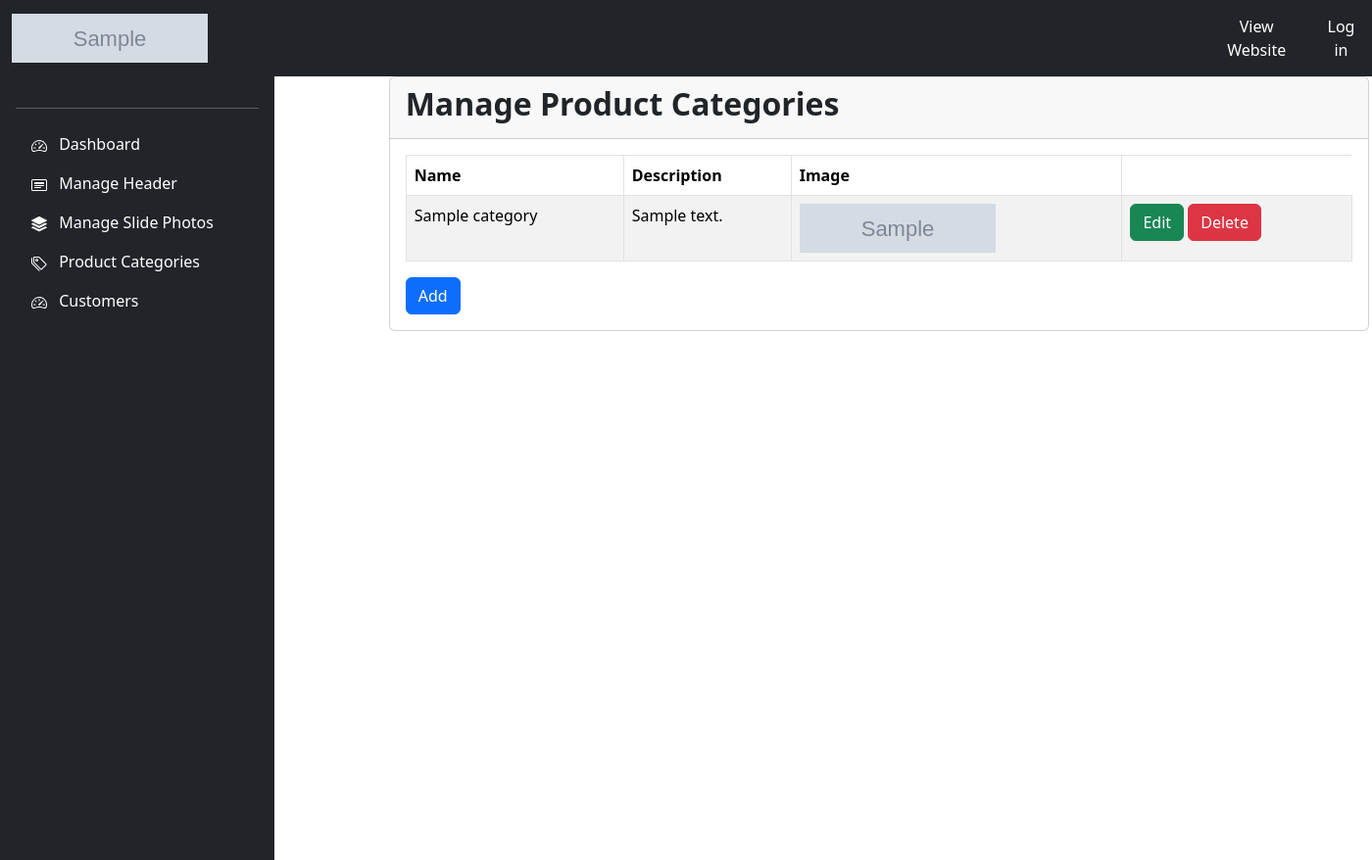
After one commit to cyrusesales/jn4d-website, a Django app: page /adminpage/manage-categories/ in a window 1400 px wide. The commit adds this page. Shown: the whole page at 98% size. Run offline with Django 5.2, Linux system fonts and the light colour scheme; tables that the repository leaves empty hold one stand-in row (values such as "Sample post"); grey boxes marked "Sample" are stand-in pictures; parts of the project's set-up code (start-up, migrations or seed data) failed here and were passed over.

Commit message:
added category model, urls, views and templates

```diff
--- a/jn4dwebsite/admin_page/templates/admin_base.html
+++ b/jn4dwebsite/admin_page/templates/admin_base.html
@@ -29,6 +29,10 @@
         <path d="m14.12 10.163 1.715.858c.22.11.22.424 0 .534L8.267 15.34a.6.6 0 0 1-.534 0L.165 11.555a.299.299 0 0 1 0-.534l1.716-.858 5.317 2.659c.505.252 1.1.252 1.604 0l5.317-2.66zM7.733.063a.6.6 0 0 1 .534 0l7.568 3.784a.3.3 0 0 1 0 .535L8.267 8.165a.6.6 0 0 1-.534 0L.165 4.382a.299.299 0 0 1 0-.535z"/>
         <path d="m14.12 6.576 1.715.858c.22.11.22.424 0 .534l-7.568 3.784a.6.6 0 0 1-.534 0L.165 7.968a.299.299 0 0 1 0-.534l1.716-.858 5.317 2.659c.505.252 1.1.252 1.604 0z"/>
       </symbol>
+      <symbol id="category" viewBox="0 0 16 16" fill="currentColor">
+        <path d="M3 2v4.586l7 7L14.586 9l-7-7zM2 2a1 1 0 0 1 1-1h4.586a1 1 0 0 1 .707.293l7 7a1 1 0 0 1 0 1.414l-4.586 4.586a1 1 0 0 1-1.414 0l-7-7A1 1 0 0 1 2 6.586z"/>
+        <path d="M5.5 5a.5.5 0 1 1 0-1 .5.5 0 0 1 0 1m0 1a1.5 1.5 0 1 0 0-3 1.5 1.5 0 0 0 0 3M1 7.086a1 1 0 0 0 .293.707L8.75 15.25l-.043.043a1 1 0 0 1-1.414 0l-7-7A1 1 0 0 1 0 7.586V3a1 1 0 0 1 1-1z"/>
+      </symbol>
     </svg>
     <nav class="navbar navbar-expand-lg navbar-dark bg-dark">
       {% if headers %} {% for header in headers %}
@@ -51,11 +55,11 @@
     <div class="container" style="margin-left: 0px; margin-right: unset;">
       <div class="row">
         <!--Sidebar-->
-        <div class="col-4 d-flex flex-column flex-shrink-0 p-3 text-white bg-dark" style="width: 280px; position: fixed; height: 100%;">
+        <div class="col-4 d-flex flex-column flex-shrink-0 p-3 text-white bg-dark" style="width: 280px; position: absolute; height: 100%;">
           <hr>
           <ul class="nav nav-pills flex-column mb-auto">
             <li class="nav-item">
-              <a href="{% url "adminpage" %}" class="nav-link text-white active" aria-current="page">
+              <a href="{% url "adminpage" %}" class="nav-link text-white" aria-current="page">
                 <svg class="bi me-2" width="16" height="16">
                   <use xlink:href="#dashboard"></use>
                 </svg>
@@ -79,11 +83,11 @@
               </a>
             </li>
             <li class="nav-item">
-              <a href="#" class="nav-link text-white" aria-current="page">
+              <a href="{% url "manage-categories" %}" class="nav-link text-white" aria-current="page">
                 <svg class="bi me-2" width="16" height="16">
-                  <use xlink:href="#dashboard"></use>
+                  <use xlink:href="#category"></use>
                 </svg>
-                Products
+                Product Categories
               </a>
             </li>
             <li class="nav-item">
--- /dev/null
+++ b/jn4dwebsite/admin_page/templates/manage_categories.html
@@ -0,0 +1,113 @@
+{% extends "admin_base.html" %} {% block title %}Manage Product
+Categories{%endblock %} {% block content %}
+<link
+  href="https://cdn.jsdelivr.net/npm/bootstrap@5.3.7/dist/css/bootstrap.min.css"
+  rel="stylesheet"
+/>
+<script
+  src="https://cdn.jsdelivr.net/npm/bootstrap@5.3.8/dist/js/bootstrap.bundle.min.js"
+  integrity="sha384-FKyoEForCGlyvwx9Hj09JcYn3nv7wiPVlz7YYwJrWVcXK/BmnVDxM+D2scQbITxI"
+  crossorigin="anonymous"
+></script>
+<section class="section">
+  <div class="container">
+    <div class="row justify-content-center">
+      <div class="col-md-8">
+        <div></div>
+        <div class="card" style="width: 1000px">
+          <div class="card-header">
+            <h2 class="fw-bold">Manage Product Categories</h2>
+          </div>
+          <div class="card-body">
+            <table class="table table-bordered table-striped">
+              <thead>
+                <tr>
+                  <th>Name</th>
+                  <th>Description</th>
+                  <th>Image</th>
+                </tr>
+              </thead>
+              <tbody>
+                {% for category in categories %}
+                <tr>
+                  <td>{{ category.name }}</td>
+                  <td>{{ category.description }}</td>
+                  {% if category.image %}
+                  <td>
+                    <img
+                      src="{{ category.image.url }}"
+                      alt=""
+                      width="200"
+                      height="50"
+                    />
+                  </td>
+                  {% else %}
+                  <td>
+                    <p>No Image Available</p>
+                  </td>
+                  {% endif %}
+                  <td>
+                    <a href="" class="btn btn-success">Edit</a>
+                    <button
+                      type="button"
+                      class="btn btn-danger"
+                      data-bs-toggle="modal"
+                      data-bs-target="#staticBackdrop-{{ category.id }}"
+                    >
+                      Delete
+                    </button>
+                    <!--Modal-->
+                    <div
+                      class="modal fade"
+                      id="staticBackdrop-{{ category.id }}"
+                      data-bs-backdrop="static"
+                      data-bs-keyboard="false"
+                      tabindex="-1"
+                      aria-labelledby="staticBackdropLabel-{{ category.id }}"
+                      aria-hidden="true"
+                    >
+                      <div class="modal-dialog">
+                        <div class="modal-content">
+                          <div class="modal-header">
+                            <h1
+                              class="modal-title fs-5"
+                              id="staticBackdropLabel-{{ category.id }}"
+                            >
+                              Delete
+                            </h1>
+                            <button
+                              type="button"
+                              class="btn-close"
+                              data-bs-dismiss="modal"
+                              aria-label="Close"
+                            ></button>
+                          </div>
+                          <div class="modal-body">
+                            <p>Are you sure you want to delete?</p>
+                          </div>
+                          <div class="modal-footer">
+                            <button
+                              type="button"
+                              class="btn btn-secondary"
+                              data-bs-dismiss="modal"
+                            >
+                              Close
+                            </button>
+                            <a href="" class="btn btn-danger">Delete</a>
+                          </div>
+                        </div>
+                      </div>
+                    </div>
+                  </td>
+                </tr>
+                {% endfor %}
+              </tbody>
+            </table>
+            <a href="" class="btn btn-primary">Add</a>
+          </div>
+        </div>
+      </div>
+    </div>
+  </div>
+</section>
+{% endblock %}
--- a/jn4dwebsite/admin_page/urls.py
+++ b/jn4dwebsite/admin_page/urls.py
@@ -10,4 +10,6 @@ urlpatterns = [
     path('edit-carousel/<str:pk>', views.editCarousel, name='edit-carousel'),
     path('add-carousel/', views.addCarousel, name="add-carousel"),
     path('delete-carousel/<str:pk>', views.deleteCarousel, name="delete-carousel"),
+    path('manage-categories/', views.manageCategories, name='manage-categories'),
+    path('edit-categories/<str:pk>', views.editCategories, name='edit-categories'),
 ]
--- a/jn4dwebsite/admin_page/views.py
+++ b/jn4dwebsite/admin_page/views.py
@@ -2,7 +2,7 @@ from django.template import loader
 from django.http import HttpResponse
 from django.shortcuts import render, redirect, get_object_or_404
 from homepage.forms import HeaderForm
-from homepage.models import Header, Carousel
+from homepage.models import Header, Carousel, Category
 from django.contrib import messages
 import os
 
@@ -90,19 +90,22 @@ def manageCarousel(request):
 
 
 def editCarousel(request, pk):
+    headers = Header.objects.all()
     carousels = Carousel.objects.get(id=pk)
 
     if request.method == "POST":
         if len(request.FILES) != 0:
             if len(carousels.image) > 0:
                 os.remove(carousels.image.path)
+            carousels.image = request.FILES['image']
         carousels.label = request.POST.get('label')
         carousels.caption = request.POST.get('caption')
         carousels.save()
         messages.success(request, "Carousel Updated Successfully")
 
     context = {
-        'carousels': carousels
+        'carousels': carousels,
+        'headers': headers,
     }
     return render(request, 'edit_carousel.html', context)
 
@@ -135,3 +138,22 @@ def deleteCarousel(request, pk):
     carousels.delete()
     messages.success(request, "Slide Photo deleted successfully.")
     return redirect('manage-carousel')
+
+
+def manageCategories(request):
+    categories = Category.objects.all()
+    headers = Header.objects.all()
+    context = {
+        'categories': categories,
+        'headers': headers,
+    }
+    return render(request, 'manage_categories.html', context)
+
+
+def editCategories(request, pk):
+    categories = Category.objects.get(id=pk)
+
+    context = {
+        'categories': categories
+    }
+    return render(request, 'edit_categories.html', context)
--- a/jn4dwebsite/homepage/models.py
+++ b/jn4dwebsite/homepage/models.py
@@ -19,3 +19,12 @@ class Carousel(models.Model):
 
     def __str__(self):
         return self.id
+
+
+class Category(models.Model):
+    image = models.ImageField(upload_to='images/')
+    name = models.CharField(max_length=100, blank=True, null=True)
+    description = models.CharField(max_length=100, blank=True, null=True)
+
+    def __str__(self):
+        return self.id
--- a/jn4dwebsite/homepage/templates/base.html
+++ b/jn4dwebsite/homepage/templates/base.html
@@ -50,7 +50,8 @@
             </li>
             <hr />
             <li class="nav-item">
-              <a class="nav-link active" href="#">Log In</a>
+              <!--<a class="nav-link active" href="#">Log In</a>-->
+              <button type="button" class="btn btn-secondary">Log In</button>
             </li>
           </ul>
         </div>
--- a/jn4dwebsite/homepage/views.py
+++ b/jn4dwebsite/homepage/views.py
@@ -27,10 +27,10 @@ def homepage(request):
 
 
 def carousel(request):
-    carousel = Carousel.objects.all()
+    carousels = Carousel.objects.all()
     headers = Header.objects.all()
     context = {
-        'carousel': carousel,
+        'carousels': carousels,
         'headers': headers,
     }
-    return render(request, 'carousel_section.html', context)
+    return render(request, 'slider_section.html', context)
```
Also changed, not shown: jn4dwebsite/admin_page/templates/edit_categories.html (added, +98 -0 lines), jn4dwebsite/homepage/templates/carousel_section.html (deleted, +0 -75 lines), jn4dwebsite/homepage/templates/index.html (+2 -89 lines), jn4dwebsite/homepage/templates/slider_section.html (added, +48 -0 lines), jn4dwebsite/homepage/migrations/0004_category.py (added), jn4dwebsite/media/images/beach-unsplash.jpg (added), jn4dwebsite/media/images/pete-alexopoulos-lq7g_azA1Gs-unsplash.jpg (deleted), 1 other file.
